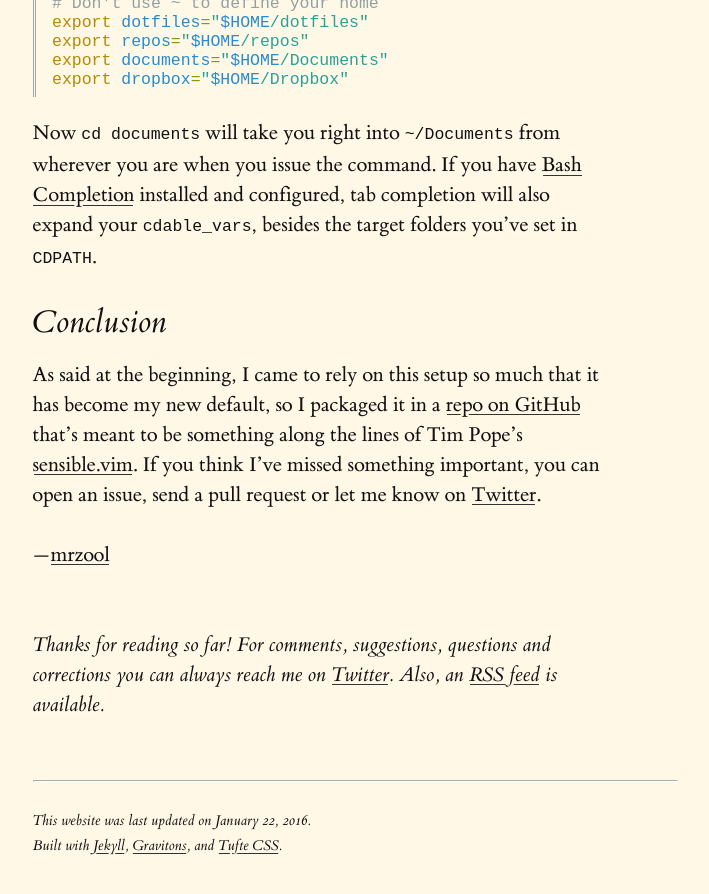
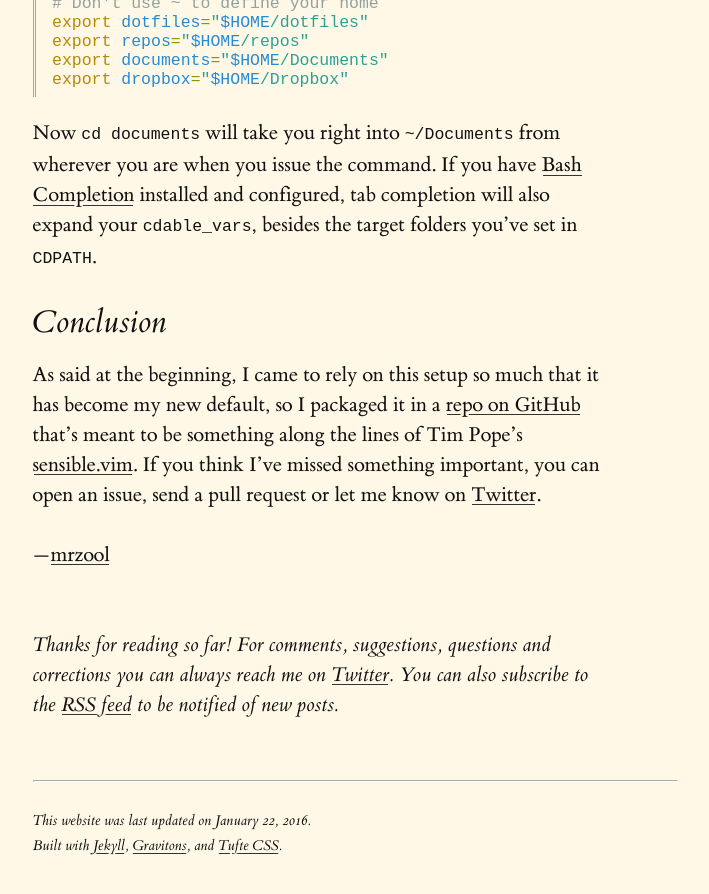
Before and after one commit to mrzool/mrzool.github.io, a Jekyll site: the page built from _posts/2015-12-10-sensible-bash.md, in a window 1280 px wide and 900 px high, scrolled down 5015 px. Shown: the top 894 px of the window, without its empty margins (285-994 px from the left). Built offline with Jekyll 4.4.1, drawn with Linux system fonts in a browser that asks for light colours.

Commit message:
Subscribe!

```diff
--- a/_layouts/post.html
+++ b/_layouts/post.html
@@ -25,7 +25,7 @@
         Thanks for reading so far!
         For comments, suggestions, questions and corrections you can always reach me on
         <a href="http://twitter.com/mrzool_">Twitter</a>.
-        Also, an <a href="/feed.xml">RSS feed</a> is available.</p>
+        You can also subscribe to the <a href="/feed.xml">RSS feed</a> to be notified of new posts.</p>
     </main>
     <hr class="ml2 mr2" style="border-color: white">
     {% include _footer.html %}
```
